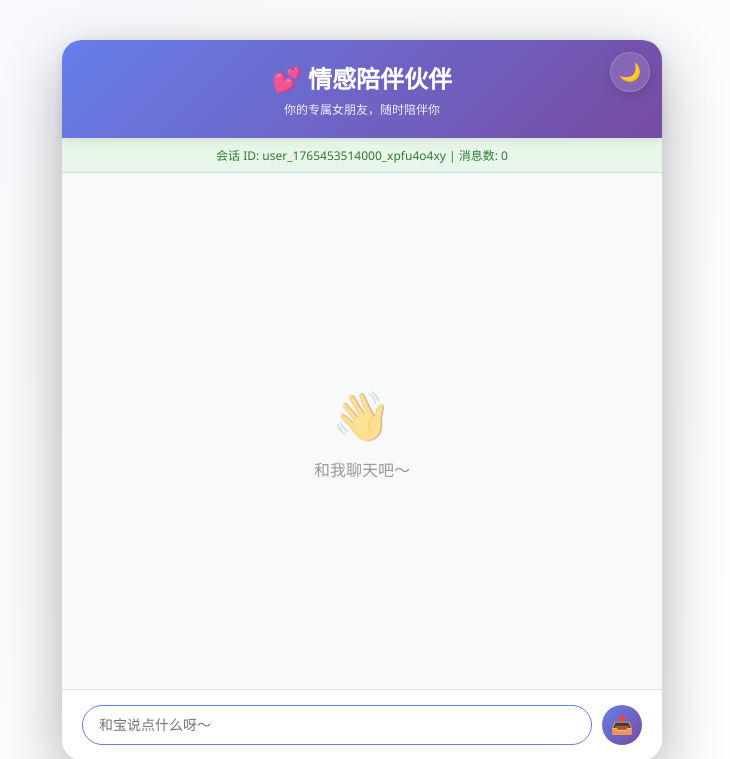
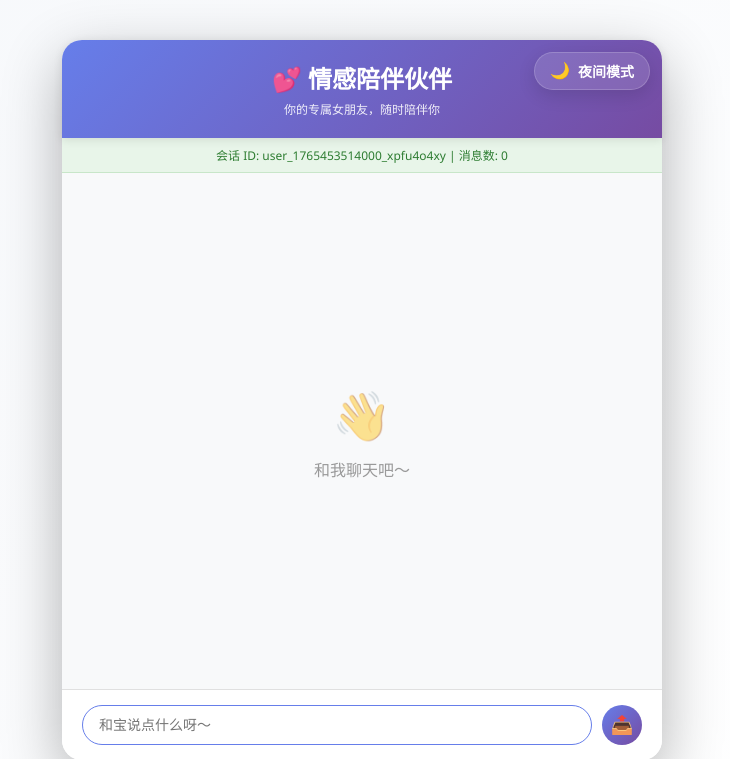
Before and after one commit to jialangli/-MyEmotionCompanion, a Flask app: page / in a window 1280 px wide. Shown: the top 759 px of the page, without its empty margins (278-1008 px from the left). Run offline with Flask 3, Linux system fonts and the light colour scheme; parts of the project's set-up code (start-up, migrations or seed data) failed here and were passed over.

Commit message:
ui: change theme toggle to rectangular text button (icon + label)

```diff
--- a/templates/index.html
+++ b/templates/index.html
@@ -294,24 +294,25 @@
             background: rgba(255,255,255,0.12);
             border: 1px solid rgba(255,255,255,0.18);
             color: white;
-            width: 40px;
-            height: 40px;
-            padding: 0;
-            border-radius: 50%;
+            padding: 8px 15px;
+            border-radius: 20px; /* 胶囊形状 */
+            width: auto; /* 自适应宽度 */
             cursor: pointer;
             display: inline-flex;
             align-items: center;
             justify-content: center;
+            gap: 8px;
             z-index: 20;
-            box-shadow: 0 4px 12px rgba(0,0,0,0.12);
-            transition: transform 0.15s ease, background 0.15s ease;
+            box-shadow: 0 6px 18px rgba(0,0,0,0.12);
+            transition: transform 0.12s ease, background 0.12s ease;
+            font-size: 14px;
+            font-weight: 600;
         }
         .theme-toggle:focus { outline: none; }
         .theme-toggle:hover { transform: translateY(-2px); }
 
-        .theme-icon { font-size: 18px; line-height: 1; }
-
-        .visually-hidden { position: absolute !important; height: 1px; width: 1px; overflow: hidden; clip: rect(1px, 1px, 1px, 1px); white-space: nowrap; }
+        .theme-icon { font-size: 16px; line-height: 1; }
+        .theme-text { display: inline-block; }
 
         .emotion-icon {
             font-size: 20px;
@@ -405,9 +406,9 @@
         <div class="header">
             <h1>💕 情感陪伴伙伴</h1>
             <p>你的专属女朋友，随时陪伴你</p>
-            <button id="themeToggle" class="theme-toggle" aria-label="切换主题" title="切换主题">
+            <button id="themeToggle" class="theme-toggle" title="切换主题">
                 <span id="themeIcon" class="theme-icon">🌙</span>
-                <span class="visually-hidden">切换主题</span>
+                <span class="theme-text">夜间模式</span>
             </button>
         </div>
 
@@ -503,14 +504,17 @@
         function applyTheme(name) {
             const iconEl = document.getElementById('themeIcon');
             const btn = document.getElementById('themeToggle');
+            const textEl = document.querySelector('.theme-text');
             if (name === 'dark') {
                 document.documentElement.setAttribute('data-theme', 'dark');
                 if (iconEl) iconEl.textContent = '☀️';
                 if (btn) btn.title = '切换到日间主题';
+                if (textEl) textEl.textContent = '日间模式';
             } else {
                 document.documentElement.removeAttribute('data-theme');
                 if (iconEl) iconEl.textContent = '🌙';
                 if (btn) btn.title = '切换到夜间主题';
+                if (textEl) textEl.textContent = '夜间模式';
             }
             localStorage.setItem('theme', name);
         }
```
